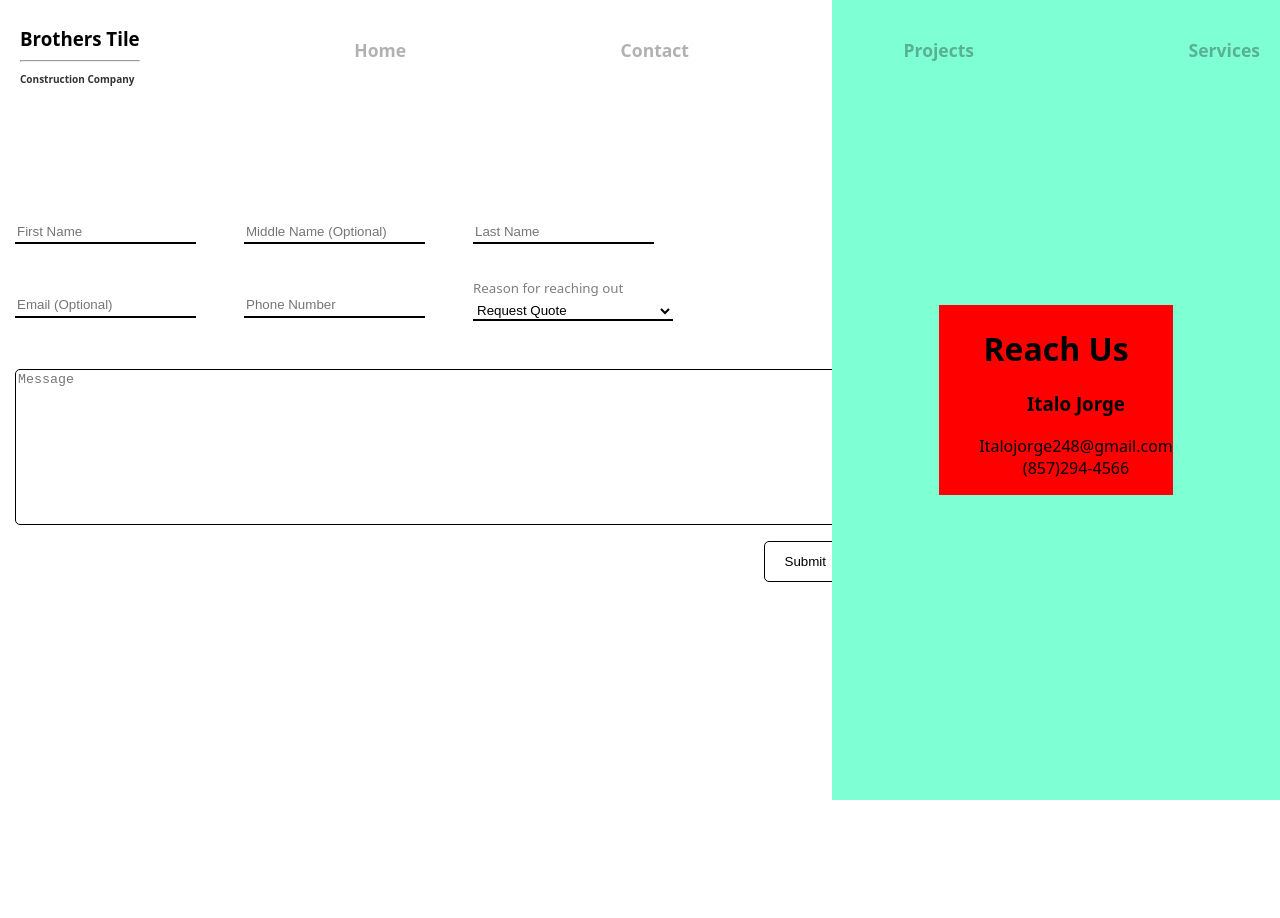
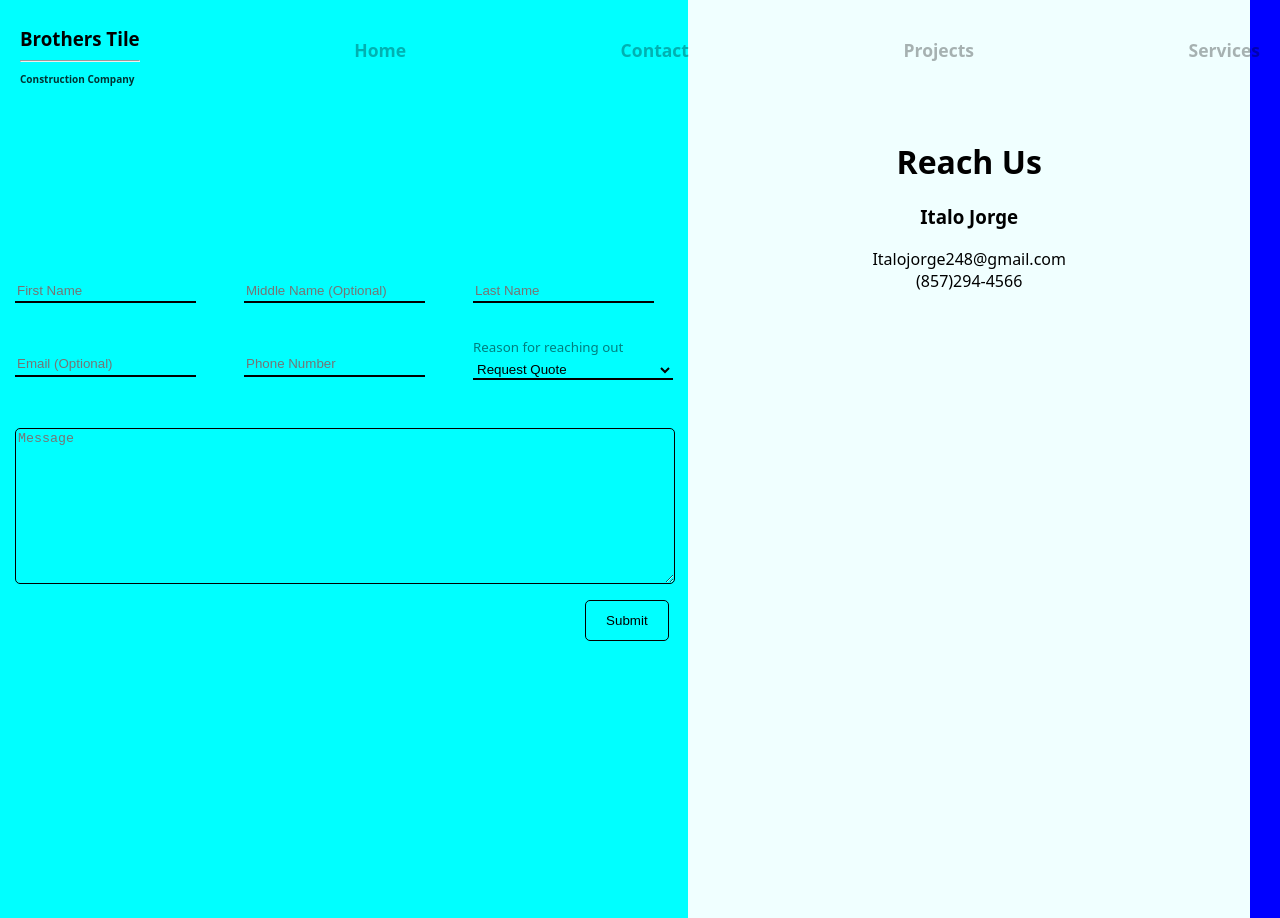
Before and after one commit to CauanWeb/Brothers-Tile, a website: page contact.html in a window 1280 px wide. Before the commit the page ends 800 px from the top, so only its background shows below. Drawn offline with Linux system fonts and the light colour scheme.

Commit message:
Work In Progress

```diff
--- a/contact.html
+++ b/contact.html
@@ -64,14 +64,14 @@
 
     <h1 class="title">Contact Us</h1>
 
-    <form action="https://formsubmit.co/ab364e45d20bc89a95a7593ea056beb6" method="POST">
+    <div class="main">
+        <form class="contact_container" action="https://formsubmit.co/ab364e45d20bc89a95a7593ea056beb6" method="POST">
         <!-- Honeypot -->
         <input type="text" name="_honey" style="display: none;">
 
         <!-- Disable Captcha -->
         <input type="hidden" name="_captcha" value="false">
 
-        <div class="contact_container">
             <div class="groups">
                 <div>
                     <input name="First Name" type="text" placeholder="First Name" required>
@@ -120,22 +120,20 @@
                     </div>
                 </div>
             </div>
-
-        </div>
-
         </form>
 
         <div class="container">
             <div class="reach_us">
-            <div style="background-color: red;">
+                <div>
                     <h1>
                         Reach Us
                     </h1>
-                <ul>
+                    <div>
                         <h3>Italo Jorge</h3>
                         <div>Italojorge248@gmail.com</div>
                         <div>(857)294-4566</div>
-                </ul>
+                    </div>
+                </div>
             </div>
         </div>
     </div>
--- a/css/contact.css
+++ b/css/contact.css
@@ -12,6 +12,12 @@ body{
     font: 588;
 }
 
+.main{
+    display: flex;
+    min-height: 100vh;
+    background-color: blue;
+}
+
 .title{
     display: none;
 }
@@ -22,13 +28,13 @@ body{
 
 .contact_container{
     min-height: 100vh;
-    width: 65%;
+    width: 80%;
     display: flex;
     gap: 3rem;
     flex-direction: column;
     justify-content: center;
     align-items: center;
-    float: left;
+    background-color: aqua;
 }
 
 .contact_container input{
@@ -36,7 +42,7 @@ body{
 }
 
 .groups{
-    margin-left: 30px;
+    padding-left: 30px;
     width: 100%;
     flex-direction: row;
     display: flex;
@@ -58,12 +64,12 @@ body{
 }
 
 .message textarea{
-    width: 100%;
+    width: 95%;
     height: 150px;
 }
 
 .submit{
-    width: 100%;
+    width: 95%;
     display: flex;
     justify-content: flex-end;
 }
@@ -97,23 +103,21 @@ textarea{
 
 .container{
     min-height: 100vh;
-    width: 35%;
+    width: 100%;
     display: flex;
 }
 
 .reach_us{
     min-height: 100vh;
-    width: 100%;
+    width: 95%;
 
     display: flex;
     flex-direction: column;
-    justify-content: center;
-    align-items: center;
 
-    background-color: aquamarine;
+    background-color: azure;
     text-align: center;
+    padding-top: 20%;
 
-    z-index: 0;
 }
 
 @media (max-width: 786px){
```
Lines whose indentation alone changed are shown as unchanged.
